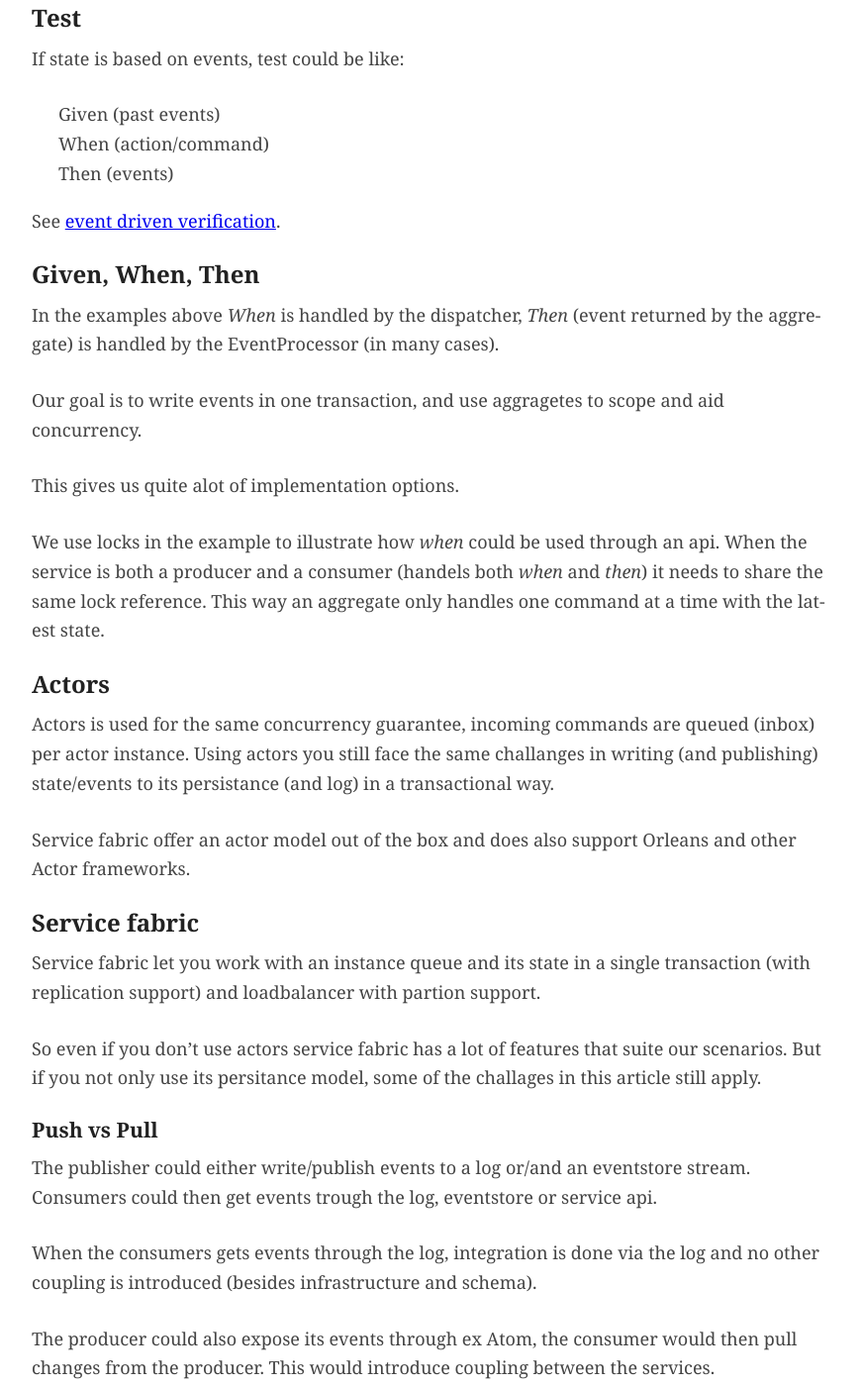
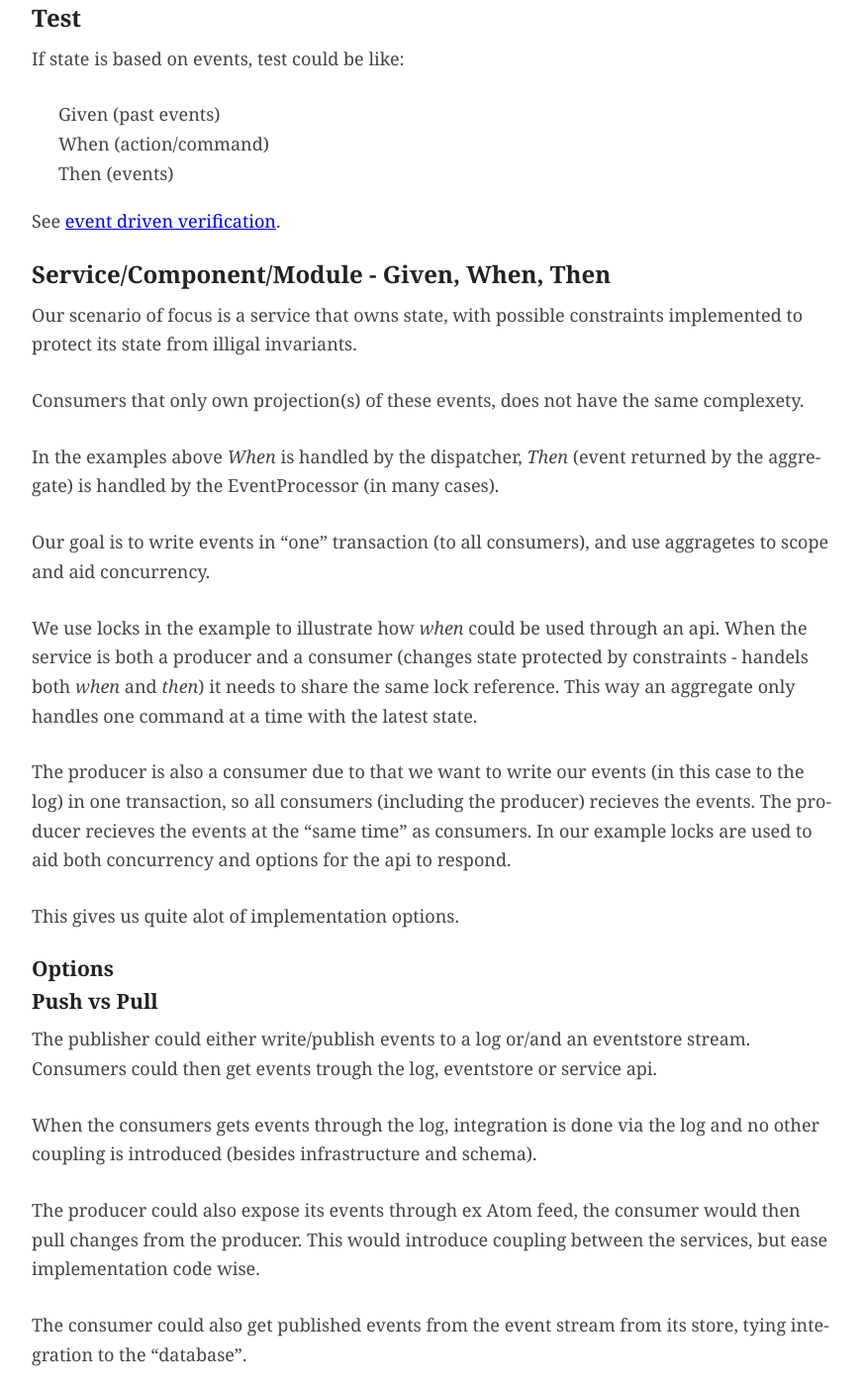
Before and after one commit to perokvist/event-driven-architecture, a Jekyll site: the page built from implementation.md, in a window 1280 px wide and 1400 px high, scrolled down 2074 px. Shown: the whole window at 99% size, without its empty margins (203-1074 px from the left). Built offline with Jekyll 4.4.1, drawn with Linux system fonts in a browser that asks for light colours; our own code applies the rules of GitHub Pages for plain Markdown files; some of the changed text lies outside the part shown.

Commit message:
statefull

```diff
--- a/implementation.md
+++ b/implementation.md
@@ -46,27 +46,24 @@ If state is based on events, test could be like:
 
 See [event driven verification](https://abdullin.com/sku-vault/event-driven-verification/).
 
-### Given, When, Then
+### Service/Component/Module -  Given, When, Then
+
+Our scenario of focus is a service that owns state, with possible constraints implemented to protect its state from illigal invariants.
+
+Consumers that only own projection(s) of these events, does not have the same complexety.
 
 In the examples above *When* is handled by the dispatcher, *Then* (event returned by the aggregate) is handled by the EventProcessor (in many cases).
 
-Our goal is to write events in one transaction, and use aggragetes to scope and aid concurrency.
+Our goal is to write events in "one" transaction (to all consumers), and use aggragetes to scope and aid concurrency.
+
+We use locks in the example to illustrate how *when* could be used through an api. When the service is both a producer and a consumer (changes state protected by constraints - handels both *when* and *then*) it needs to share the same lock reference. This way an aggregate only handles one command at a time with the latest state.
+
+The producer is also a consumer due to that we want to write our events (in this case to the log) in one transaction, so all consumers (including the producer) recieves the events.
+The producer recieves the events at the "same time" as consumers. In our example locks are used to aid both concurrency and options for the api to respond.
 
 This gives us quite alot of implementation options.
 
-We use locks in the example to illustrate how *when* could be used through an api. When the service is both a producer and a consumer (handels both *when* and *then*) it needs to share the same lock reference. This way an aggregate only handles one command at a time with the latest state.
-
-### Actors
-
-Actors is used for the same concurrency guarantee, incoming commands are queued (inbox) per actor instance. Using actors you still face the same challanges in writing (and publishing) state/events to its persistance (and log) in a transactional way.
-
-Service fabric offer an actor model out of the box and does also support Orleans and other Actor frameworks.
-
-### Service fabric
-Service fabric let you work with an instance queue and its state in a single transaction (with replication support) and loadbalancer with partion support.
-
-So even if you don't use actors service fabric has a lot of features that suite our scenarios.
-But if you not only use its persitance model, some of the challages in this article still apply.
+#### Options
 
 #### Push vs Pull
 
@@ -74,7 +71,7 @@ The publisher could either write/publish events to a log or/and an eventstore st
 
 When the consumers gets events through the log, integration is done via the log and no other coupling is introduced (besides infrastructure and schema).
 
-The producer could also expose its events through ex Atom, the consumer would then pull changes from the producer. This would introduce coupling between the services.
+The producer could also expose its events through ex Atom feed, the consumer would then pull changes from the producer. This would introduce coupling between the services, but ease implementation code wise.
 
 The consumer could also get published events from the event stream from its store, tying integration to the "database".
 
@@ -82,7 +79,19 @@ Databases like [Eventstore](https://geteventstore.com/blog/20130306/getting-star
 
 #### Tests
 
-When creating a service/component it could aid test to ease the use of setup to use given, when, then apis.
+When creating a service/component it could aid tests to ease the use of setup to use given, when, then apis.
+
+##### Actors
+
+Actors is used for concurrency guarantee (and scaling), incoming commands are queued (inbox) per actor instance, allowing one command to change the instance state at a time. Using actors you still face the same challanges in writing (and publishing) state/events to its persistance (and log) in a transactional way. Some of the challanges could be solved by the actor framework.
+
+Service fabric offers an actor model out of the box and does also support Orleans and other Actor frameworks.
+
+##### Service fabric
+Service fabric let you work with an instance queue and its state in a single transaction (with replication support) and loadbalancer with partion support.
+
+So even if you don't use actors service fabric has a lot of features that suite our scenarios.
+But if you not only use its persitance model, some of the challages in this article still apply.
 
 #### AspNetCore 2.0
 
@@ -92,9 +101,9 @@ When creating components in aspnetcoremvc 2.0 that either subsrcibes to a log, s
 
 [EventGrid](https://blog.tomkerkhove.be/2017/08/22/exploring-azure-event-grid/) is a event delivery and routing service. Using EventGrid introdues a new service that becomes the integration point. EventGrid pushes Events to functions, logic app or to web hooks. The grid is Topic based and offers at-least-once delivery but retry and perstance time is 24h.
 
-An app could publish event to eventgrid through http, or build in hooks from event publishers like from Event hubs could be used.
+An app could publish event to eventgrid through http, or builtin in hooks from event publishers like from Event hubs could be used.
 
-This gives alot of options, event could be written to a log, but routed to web hooks, for easier apis for consumers.
+This gives us alot of options, events could be written to a log, but routed to web hooks, for easier apis for consumers.
 
 Two services could integrate only trough eventgrid, a possibility to even only use eventgrid to get on transaction is possible where the producing service pushes event to the grid and also is a web hook consumer.
 
```
Also changed, not shown: other parts of implementation.md (+1 -1 lines).
